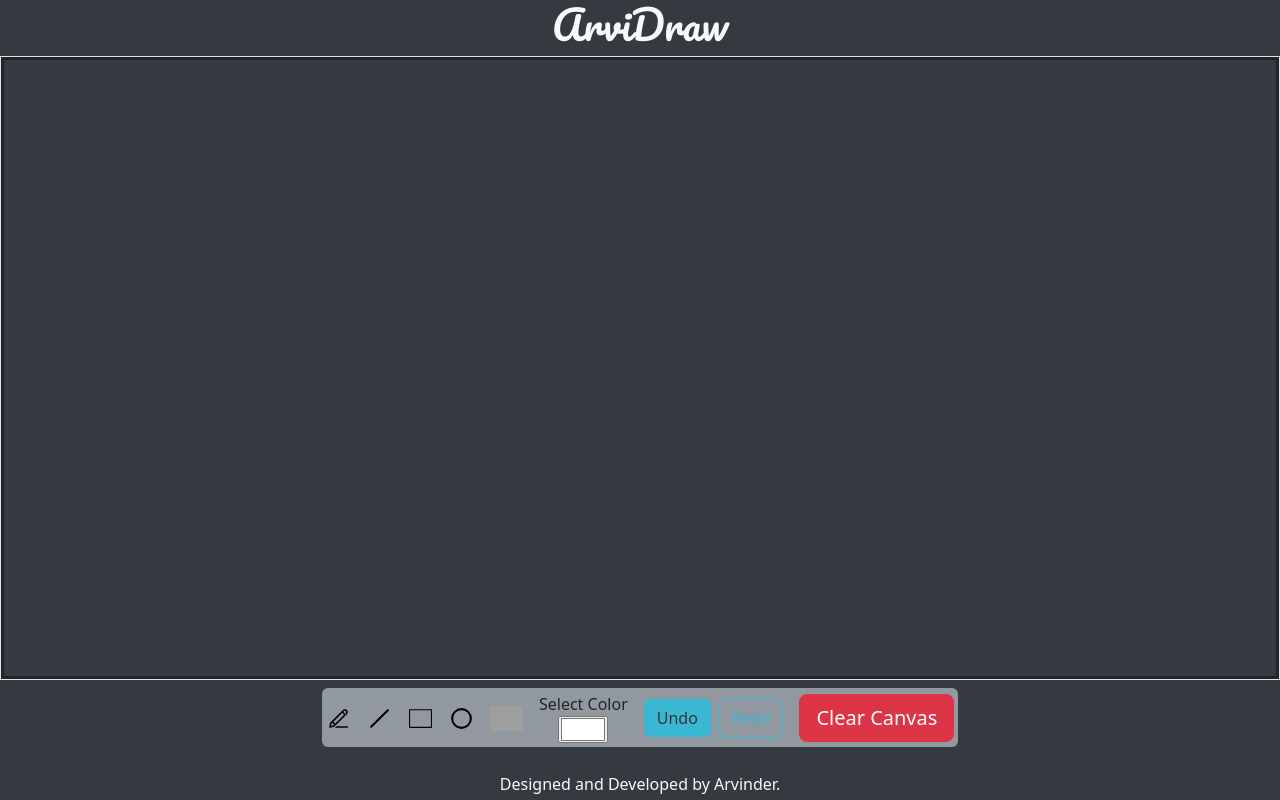
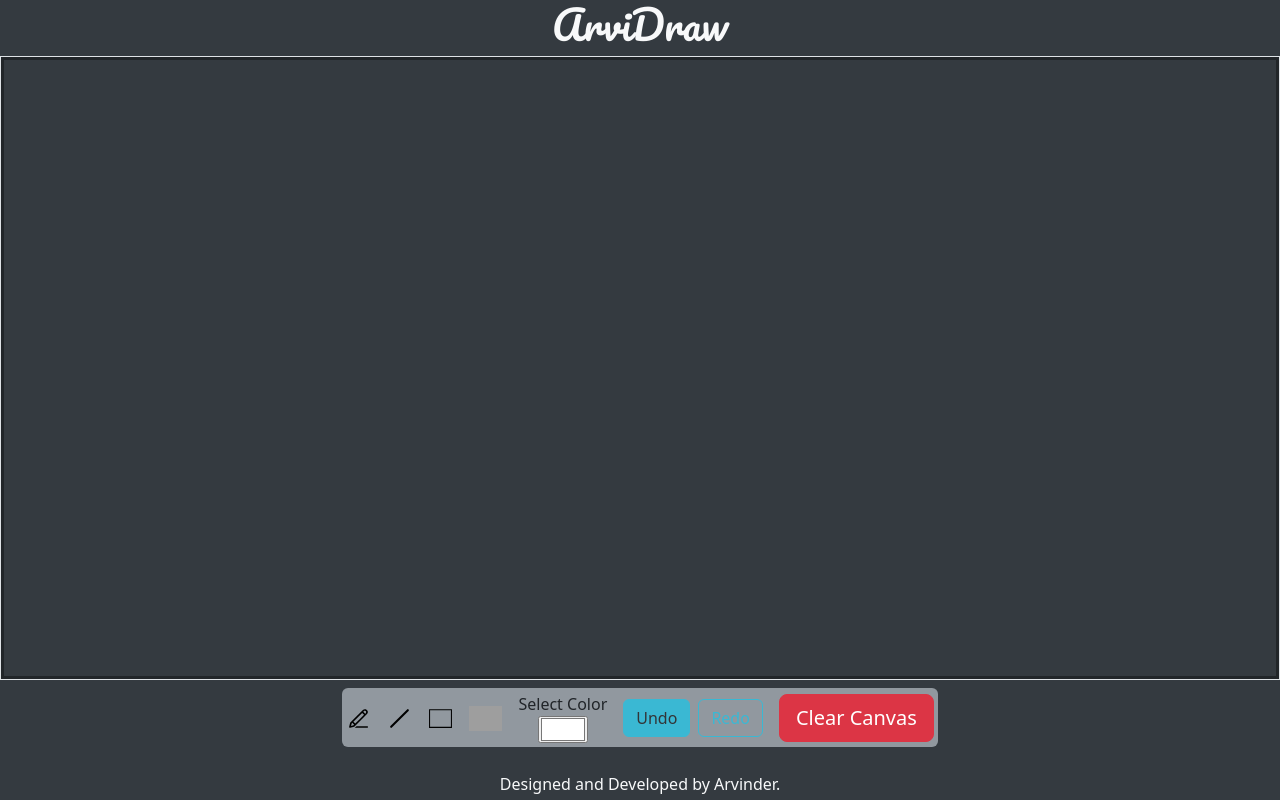
Before and after one commit to arvinder004/ArviDraw, a React (Vite) app: page / in a window 1280 px wide. Built offline with nearby package versions, Linux system fonts and the light colour scheme; grey boxes are pictures that could not be loaded.

Commit message:
updated App.jsx

```diff
--- a/src/App.jsx
+++ b/src/App.jsx
@@ -77,10 +77,10 @@
             <input type="radio" className="radio-input" name="tool" id="rect" value="rect" checked={tool == "rect"} onChange={(e) => setTool(e.target.value)} />
           </div>
 
-          <div className="d-flex gap-3 align-items-center">
+          {/* <div className="d-flex gap-3 align-items-center">
             <label htmlFor="circle"><img src='./images/circle.svg' alt="" className='logo' /></label>
             <input type="radio" className="radio-input" name="tool" id="circle" value="circle" checked={tool == "circle"} onChange={(e) => setTool(e.target.value)} />
-          </div>
+          </div> */}
 
           <div className="d-flex gap-3 align-items-center">
             <label htmlFor="eraser"><img src='./images/eraser.svg' alt="" className='logo' /></label>
```
